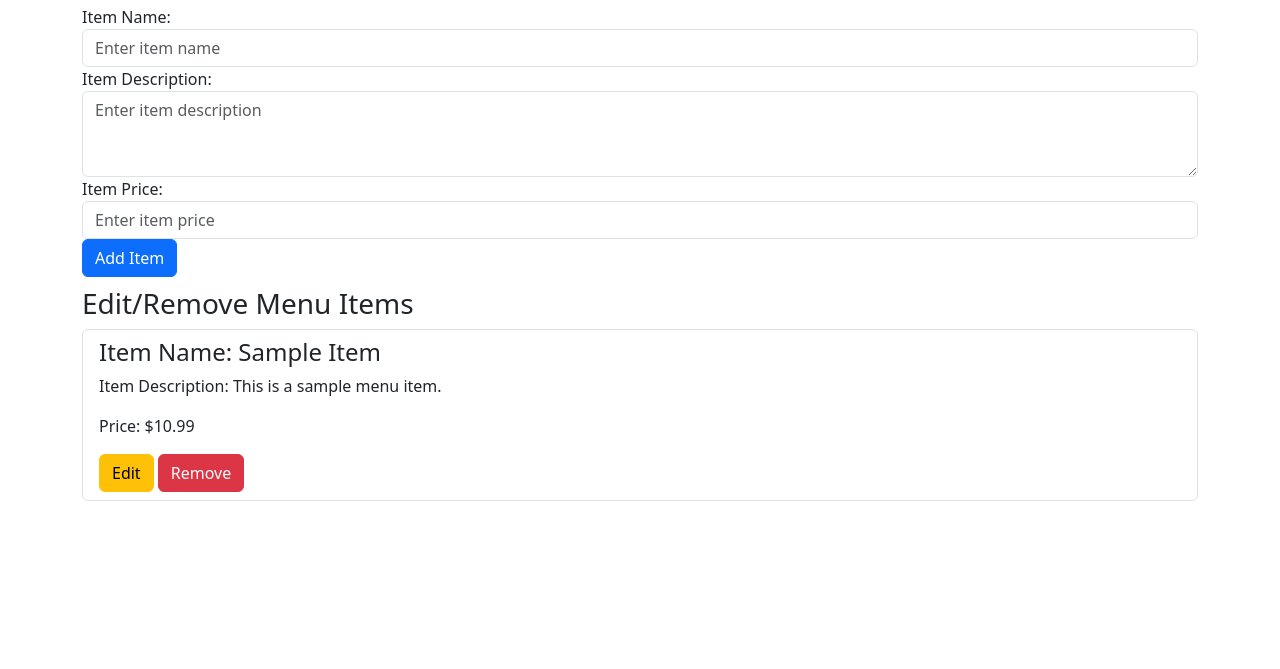
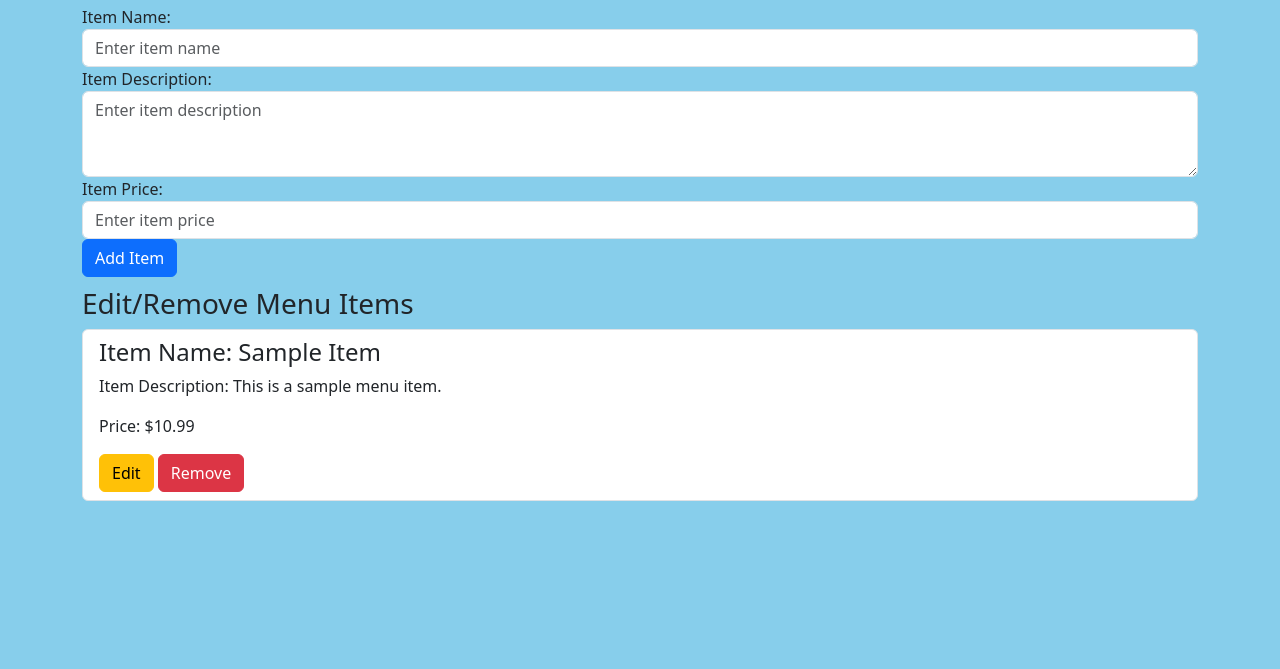
Before and after one commit to Ramim-Siddiqui/Mid_Exam_193-21-0005_Ramim_Ali_Siddiqui, a plain HTML site: page login.html in a window 1280 px wide. Shown: the part 131-800 px from the top of the page. Drawn offline with nearby package versions, Linux system fonts and the light colour scheme.

Commit message:
login page done

```diff
--- a/login.html
+++ b/login.html
@@ -9,6 +9,10 @@
         /* Add your custom CSS styles here */
         .menu-item {
             margin-bottom: 10px;
+        }
+        body
+        {
+            background-color: skyblue;
         }
     </style>
 </head>
```
